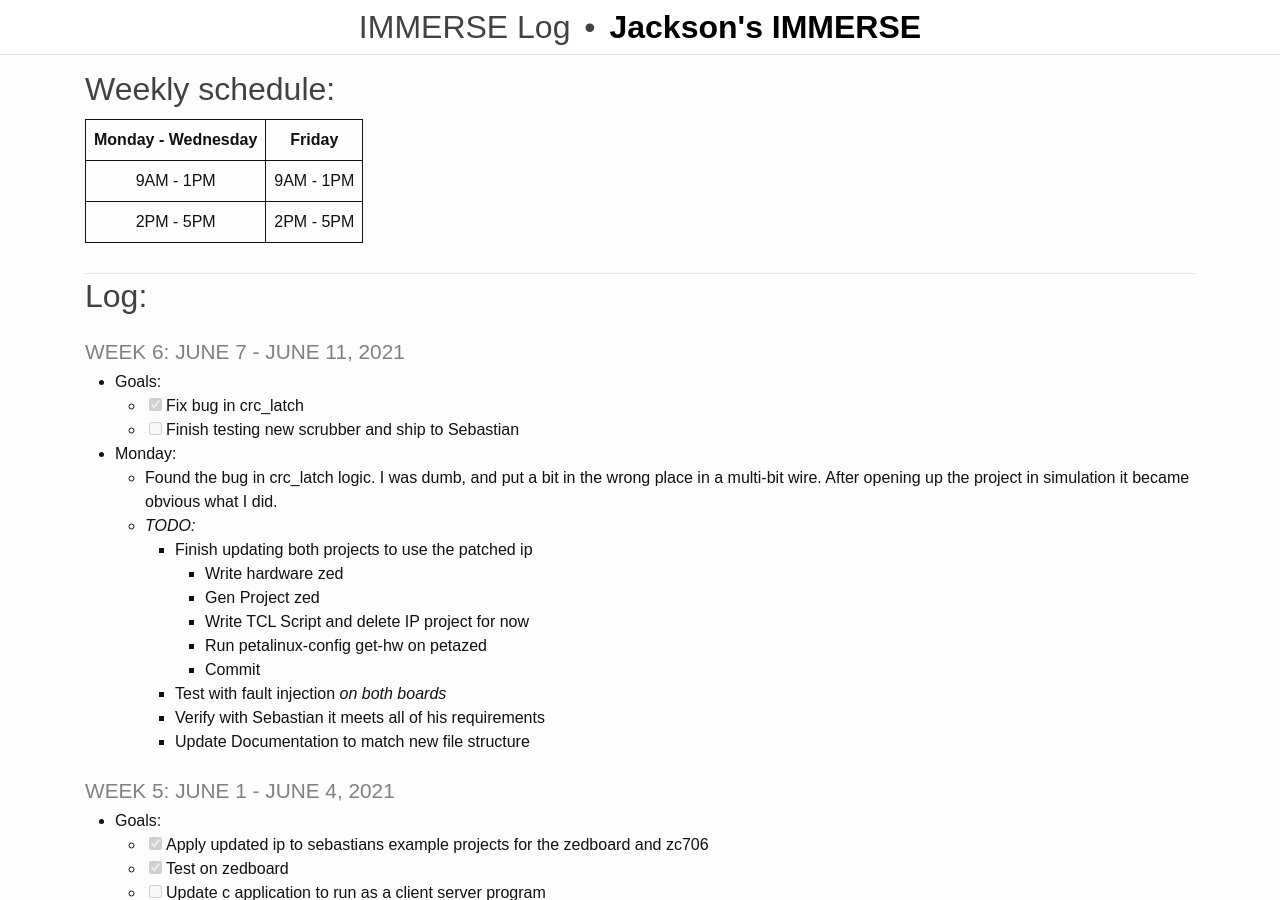
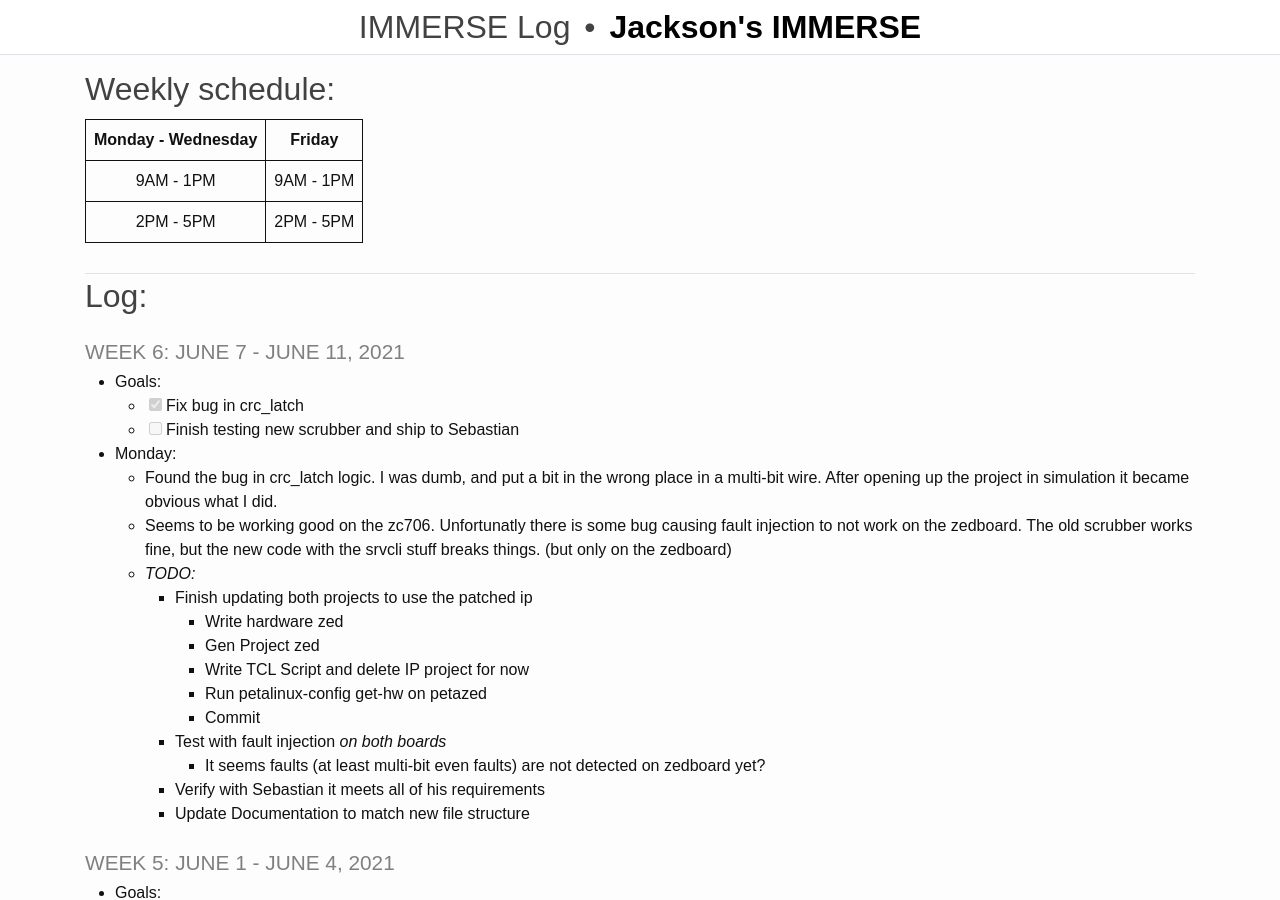
Before and after one commit to rjsmith1999/IMMERSE, a Jekyll site: the page built from _pages/log.md, in a window 1280 px wide and 900 px high. Built offline with Jekyll 4.4.1, drawn with Linux system fonts in a browser that asks for light colours.

Commit message:
Update Log

```diff
--- a/_pages/log.md
+++ b/_pages/log.md
@@ -21,6 +21,7 @@ title: IMMERSE Log
 
 * **Monday**:
   - Found the bug in crc_latch logic. I was dumb, and put a bit in the wrong place in a multi-bit wire. After opening up the project in simulation it became obvious what I did.
+  - Seems to be working good on the zc706. Unfortunatly there is some bug causing fault injection to not work on the zedboard. The old scrubber works fine, but the new code with the srvcli stuff breaks things. (but only on the zedboard)
   - _TODO:_
     - Finish updating both projects to use the patched ip
       - Write hardware zed
@@ -29,6 +30,7 @@ title: IMMERSE Log
       - Run petalinux-config get-hw on petazed
       - Commit
     - Test with fault injection _on both boards_
+      - It seems faults (at least multi-bit even faults) are not detected on zedboard yet?
     - Verify with Sebastian it meets all of his requirements
     - Update Documentation to match new file structure
 
```
